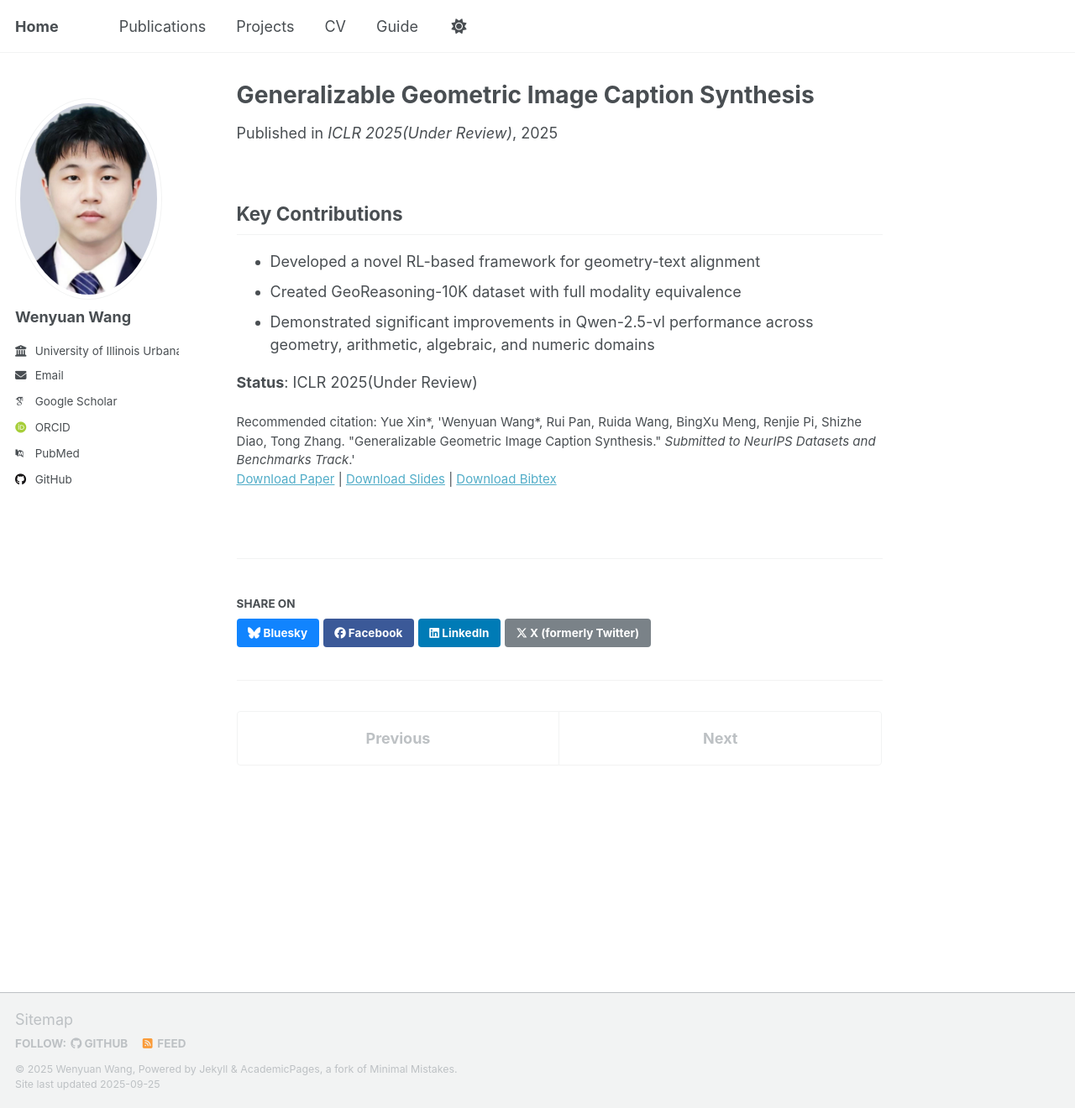
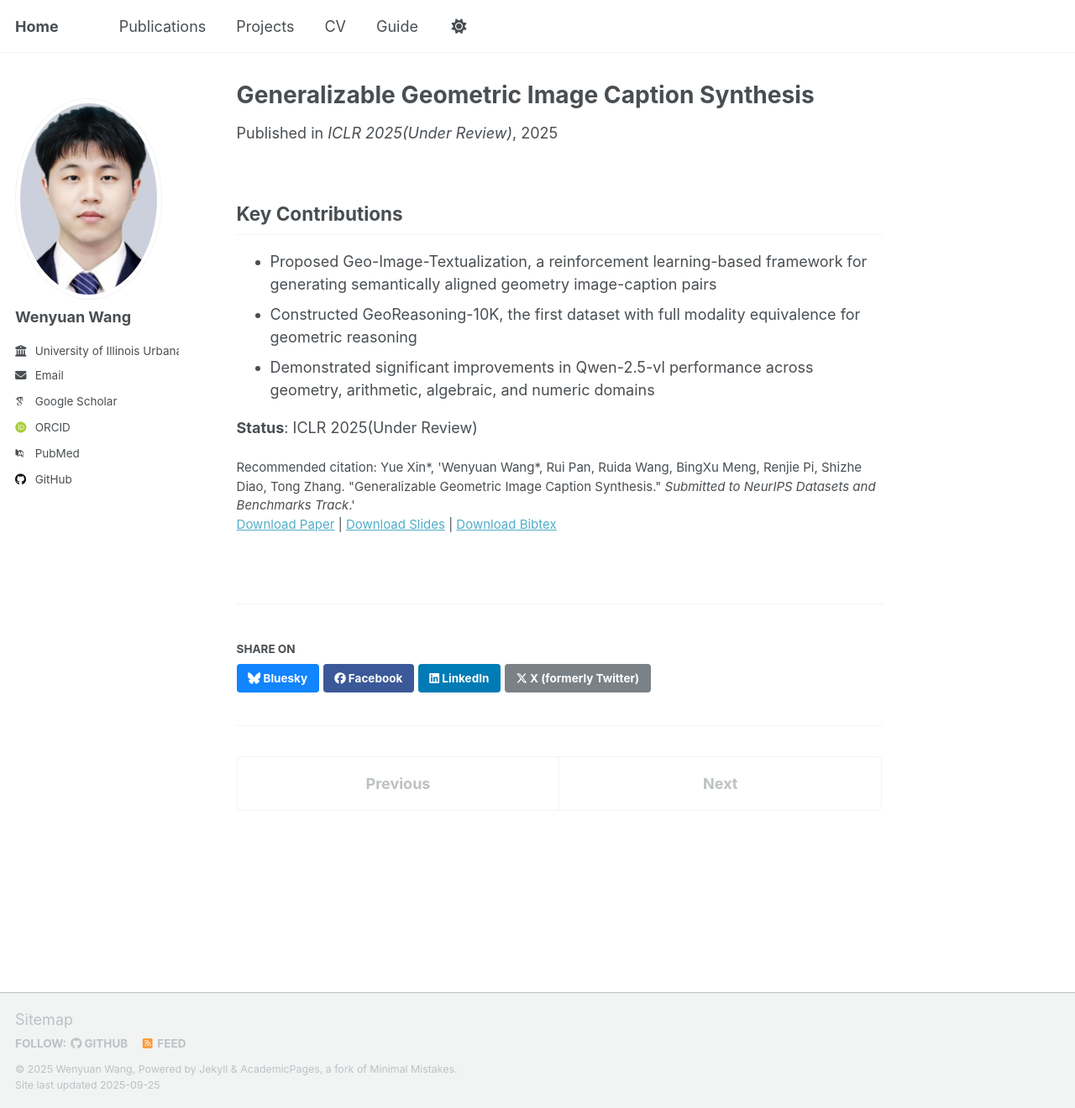
Before and after one commit to codemaker-123/codemaker-123.github.io, a Jekyll site: the page built from _publications/2009-10-01-paper-title-number-1.md, in a window 1280 px wide and 1320 px high. Shown: the whole window at 84% size. Built offline with Jekyll 4.4.1, drawn with Linux system fonts in a browser that asks for light colours; some web fonts are replaced; a script that is not in the unit is left out.

Commit message:
Update 2009-10-01-paper-title-number-1.md

```diff
--- a/_publications/2009-10-01-paper-title-number-1.md
+++ b/_publications/2009-10-01-paper-title-number-1.md
@@ -13,8 +13,8 @@ citation: Yue Xin*, 'Wenyuan Wang*, Rui Pan, Ruida Wang, BingXu Meng, Renjie Pi,
 ---
 
 ## Key Contributions
-- Developed a novel RL-based framework for geometry-text alignment
-- Created GeoReasoning-10K dataset with full modality equivalence
+- Proposed Geo-Image-Textualization, a reinforcement learning-based framework for generating semantically aligned geometry image-caption pairs
+- Constructed GeoReasoning-10K, the first dataset with full modality equivalence for geometric reasoning
 - Demonstrated significant improvements in Qwen-2.5-vl performance across geometry, arithmetic, algebraic, and numeric domains
 
 **Status**: ICLR 2025(Under Review)
```
